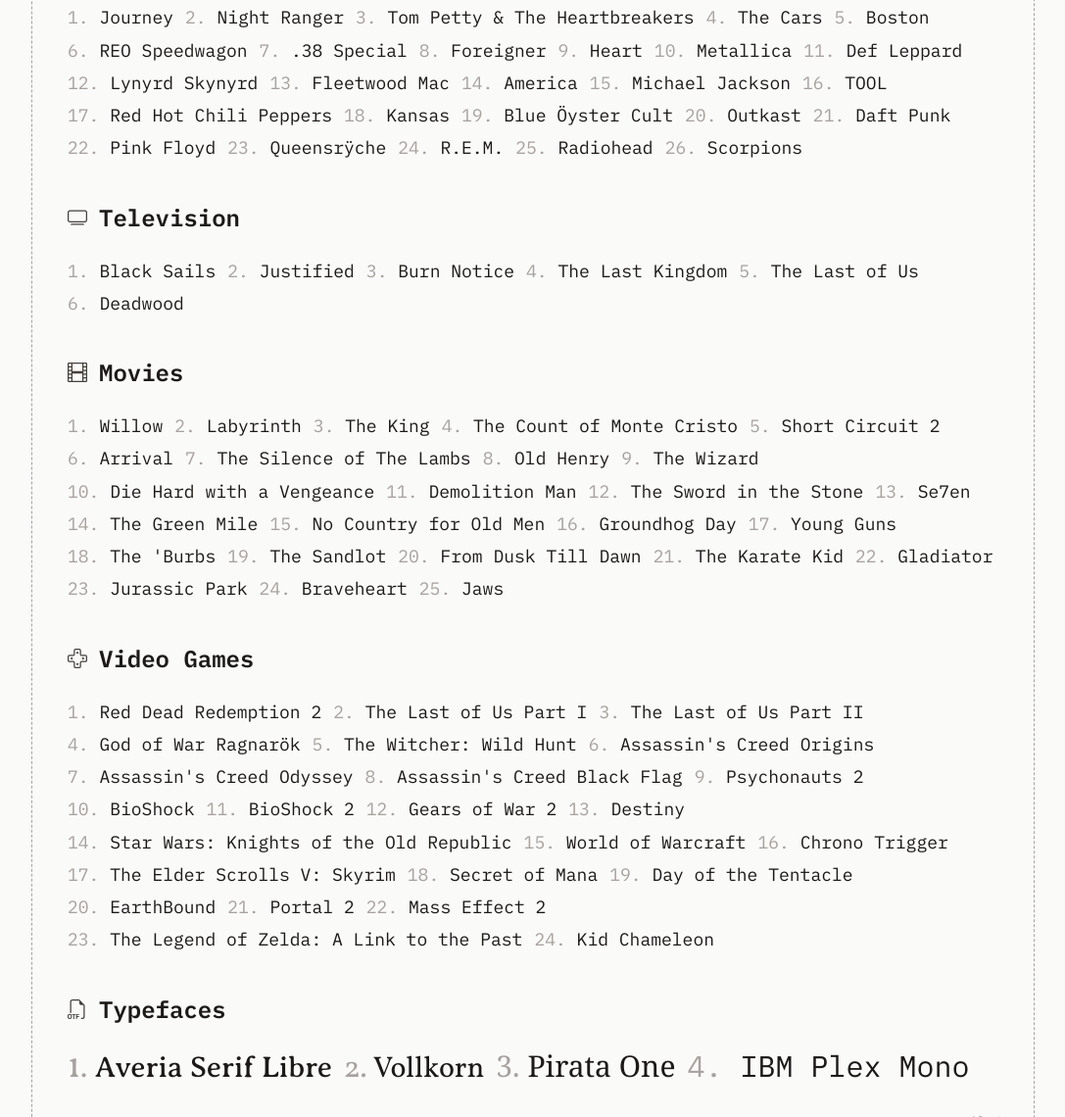
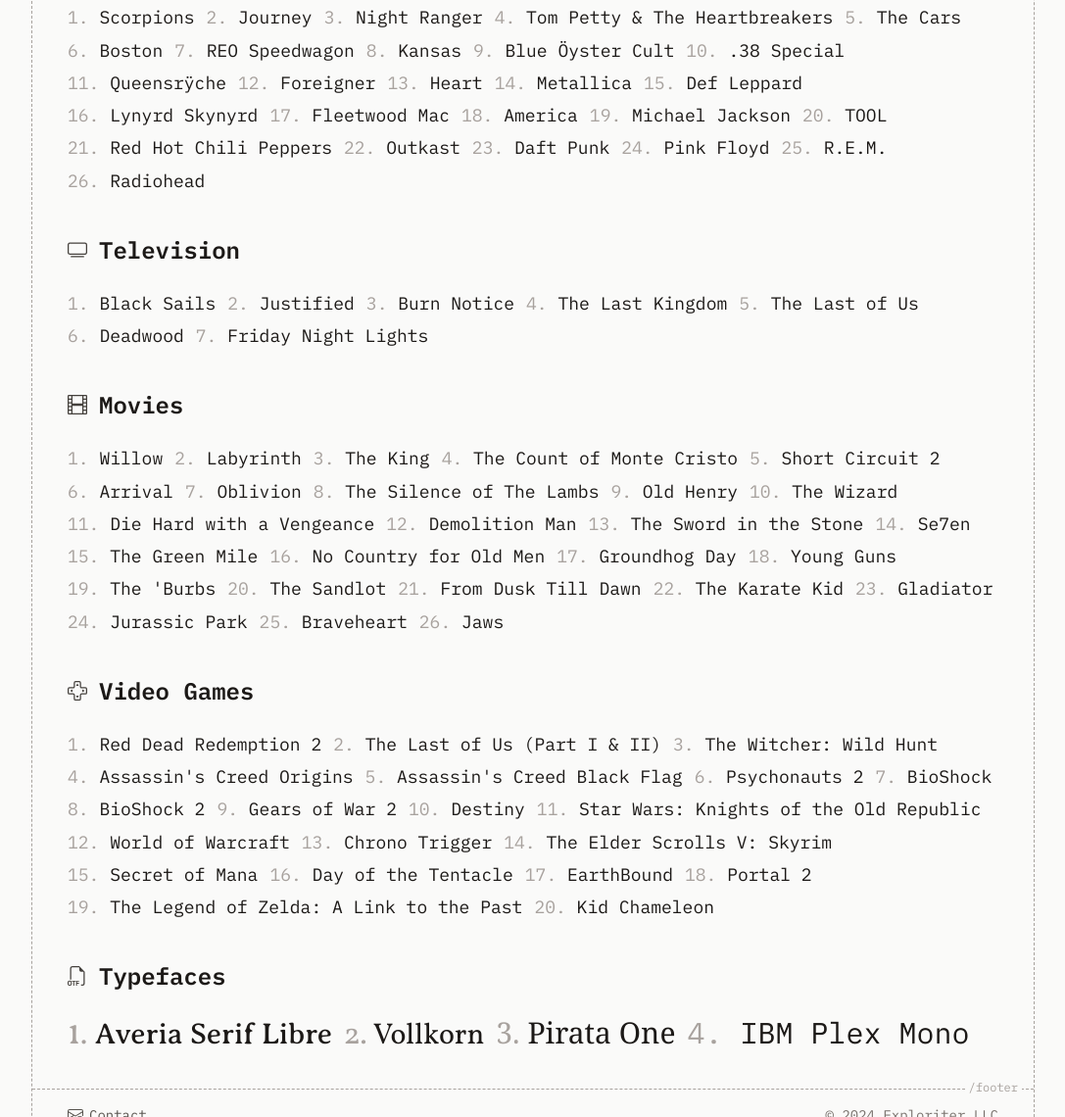
Before and after one commit to gigawatson/exploriter, a website: page favorites/index.html in a window 1280 px wide. Shown: the part 995-2135 px from the top of the page at 98% size, without its empty margins (96-1183 px from the left). Drawn offline with Linux system fonts and the light colour scheme; a web font is replaced by a local one.

Commit message:
Update index.html

```diff
--- a/favorites/index.html
+++ b/favorites/index.html
@@ -169,13 +169,17 @@
                     Music</h2>
             </header>
             <ol class="flex flex-wrap gap-x-3 gap-y-1 mb-10 list-decimal list-inside marker:text-stone-400">
+                <li>Scorpions</li>
                 <li>Journey</li>
                 <li>Night Ranger</li>
                 <li>Tom Petty & The Heartbreakers</li>
                 <li>The Cars</li>
                 <li>Boston</li>
                 <li>REO Speedwagon</li>
+                <li>Kansas</li>
+                <li>Blue Öyster Cult</li>
                 <li>.38 Special</li>
+                <li>Queensrÿche</li>
                 <li>Foreigner</li>
                 <li>Heart</li>
                 <li>Metallica</li>
@@ -186,15 +190,11 @@
                 <li>Michael Jackson</li>
                 <li>TOOL</li>
                 <li>Red Hot Chili Peppers</li>
-                <li>Kansas</li>
-                <li>Blue Öyster Cult</li>
                 <li>Outkast</li>
                 <li>Daft Punk</li>
                 <li>Pink Floyd</li>
-                <li>Queensrÿche</li>
                 <li>R.E.M.</li>
                 <li>Radiohead</li>
-                <li>Scorpions</li>
             </ol>
             <header class="flex items-center gap-x-3 mb-6">
                 <svg xmlns="http://www.w3.org/2000/svg" fill="currentColor"
@@ -210,6 +210,7 @@
                 <li>The Last Kingdom</li>
                 <li>The Last of Us</li>
                 <li>Deadwood</li>
+                <li>Friday Night Lights</li>
             </ol>
             <header class="flex items-center gap-x-3 mb-6">
                 <svg xmlns="http://www.w3.org/2000/svg" fill="currentColor"
@@ -226,6 +227,7 @@
                 <li>The Count of Monte Cristo</li>
                 <li>Short Circuit 2</li>
                 <li>Arrival</li>
+                <li>Oblivion</li>
                 <li>The Silence of The Lambs</li>
                 <li>Old Henry</li>
                 <li>The Wizard</li>
@@ -257,12 +259,9 @@
             </header>
             <ol class="flex flex-wrap gap-x-3 gap-y-1 mb-10 list-decimal list-inside marker:text-stone-400">
                 <li>Red Dead Redemption 2</li>
-                <li>The Last of Us Part I</li>
-                <li>The Last of Us Part II</li>
-                <li>God of War Ragnarök</li>
+                <li>The Last of Us (Part I & II)</li>
                 <li>The Witcher: Wild Hunt</li>
                 <li>Assassin's Creed Origins</li>
-                <li>Assassin's Creed Odyssey</li>
                 <li>Assassin's Creed Black Flag</li>
                 <li>Psychonauts 2</li>
                 <li>BioShock</li>
@@ -277,7 +276,6 @@
                 <li>Day of the Tentacle</li>
                 <li>EarthBound</li>
                 <li>Portal 2</li>
-                <li>Mass Effect 2</li>
                 <li>The Legend of Zelda: A Link to the Past</li>
                 <li>Kid Chameleon</li>
             </ol>
```
